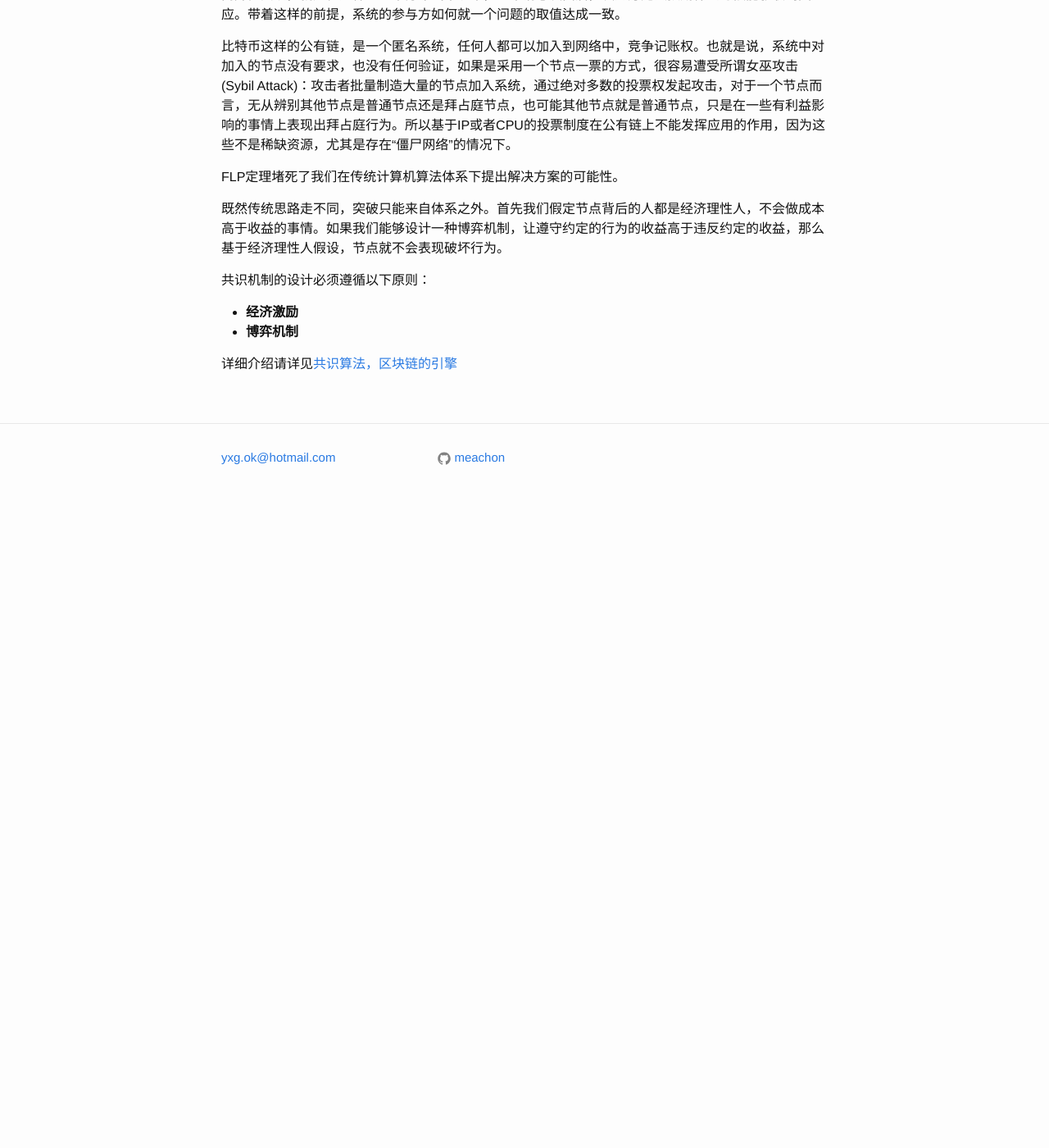
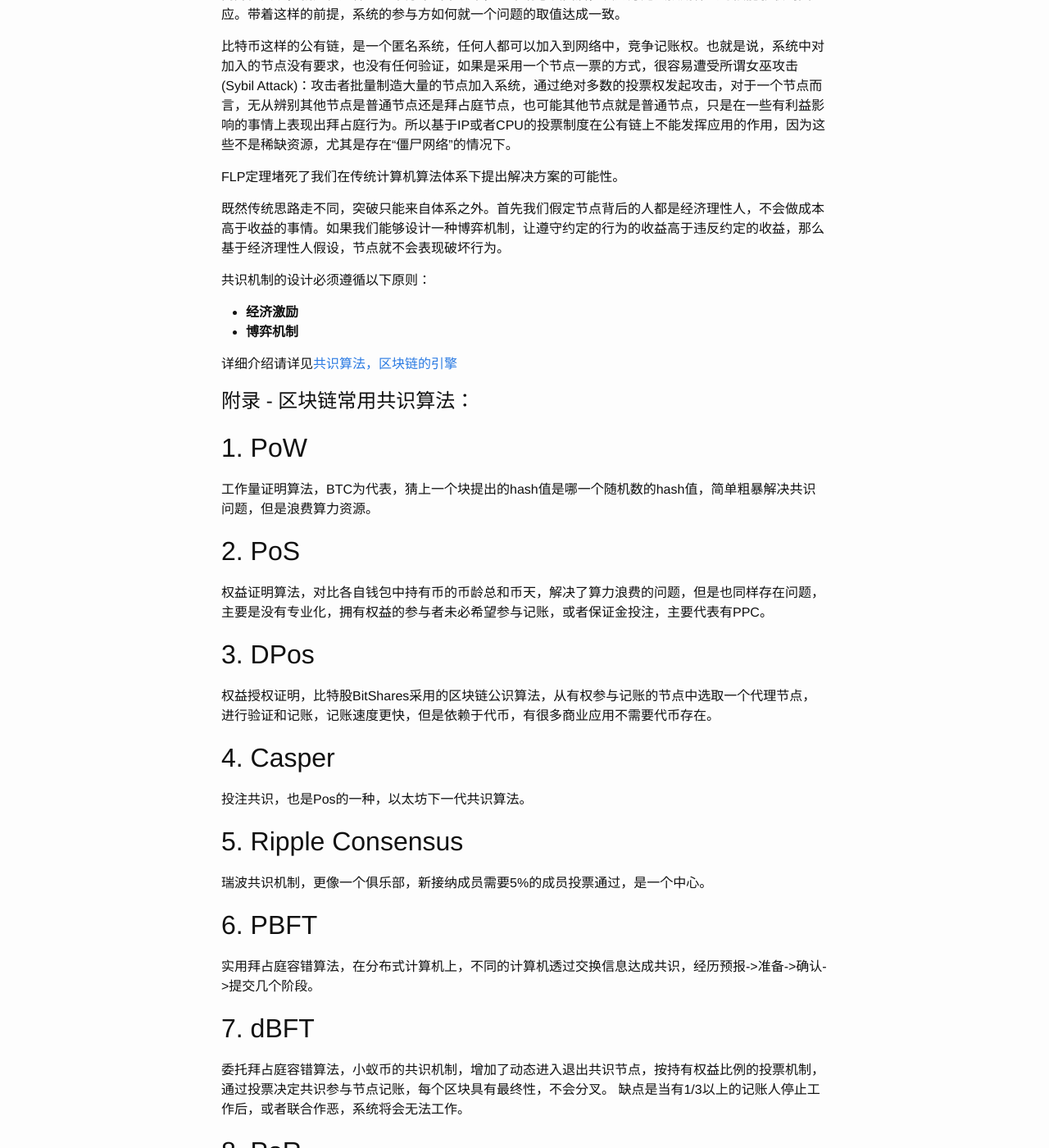
Before and after one commit to meachon/meachon.github.io, a Jekyll site: the page built from _posts/2017-05-10-共识机制.md, in a window 1280 px wide and 1400 px high, scrolled down 1253 px. Shown: the whole window at 82% size. Built offline with Jekyll 4.4.1, drawn with Linux system fonts in a browser that asks for light colours; before the commit the page ends 1883 px from its top, so only the background shows below that; some of the changed text lies outside the part shown.

```diff
--- a/_posts/2017-05-10-共识机制.md
+++ b/_posts/2017-05-10-共识机制.md
@@ -64,5 +64,62 @@
 
 详细介绍请详见[共识算法，区块链的引擎][1]
 
+# 附录 - 区块链常用共识算法：
+
+## 1. PoW
+工作量证明算法，BTC为代表，猜上一个块提出的hash值是哪一个随机数的hash值，简单粗暴解决共识问题，但是浪费算力资源。
+
+## 2. PoS
+权益证明算法，对比各自钱包中持有币的币龄总和币天，解决了算力浪费的问题，但是也同样存在问题，主要是没有专业化，拥有权益的参与者未必希望参与记账，或者保证金投注，主要代表有PPC。
+
+## 3. DPos
+权益授权证明，比特股BitShares采用的区块链公识算法，从有权参与记账的节点中选取一个代理节点，进行验证和记账，记账速度更快，但是依赖于代币，有很多商业应用不需要代币存在。
+
+## 4. Casper
+投注共识，也是Pos的一种，以太坊下一代共识算法。
+
+## 5. Ripple Consensus
+瑞波共识机制，更像一个俱乐部，新接纳成员需要5%的成员投票通过，是一个中心。
+
+## 6. PBFT
+实用拜占庭容错算法，在分布式计算机上，不同的计算机透过交换信息达成共识，经历预报->准备->确认->提交几个阶段。
+
+## 7. dBFT
+委托拜占庭容错算法，小蚁币的共识机制，增加了动态进入退出共识节点，按持有权益比例的投票机制，通过投票决定共识参与节点记账，每个区块具有最终性，不会分叉。
+缺点是当有1/3以上的记账人停止工作后，或者联合作恶，系统将会无法工作。
+
+## 8. PoR
+资源证明算法，通过节点的CPU、硬盘、内存、宽带等资源为依据，取得记账权。缺点是怎样保证节点上传的资源数据是真实的？
+
+## 9. Quorum Voting
+仲裁投票
+
+## 10. PoB
+铸币证明，
+
+## 11. Paxos
+基于选举领导者的共识机制
+
+## 12. Raft
+选举者需要说服其他节点选举自己
+
+## 13. PoET
+消逝时间量证明，需要Intel的CPU硬件支持。
+
+## 14. Ben-Or's
+随机算法。
+
+## 15. Proof of Hdd Capacity
+硬盘容量证明，BurstCoin共识算法。
+
+## 16. Proof of Stack Time
+权益时间证明，veriCoin共识算法。
+
+## 17. Aspnes and Herlihy
+随机共识算法，本质是一种随机漫步算法。
+
+## 18. PoP(Proof of Presence)
+出席证明，奖励存储了块数据的节点钱包。
+
 
 [1]: http://www.tuicool.com/articles/UZ322iB "共识算法，区块链的引擎"
```
Also changed, not shown: _posts/2017-05-10-对等网络.md (+1 -1 lines), _posts/2017-05-17-ALTCoin设计中的误区.md (+3 -0 lines).
